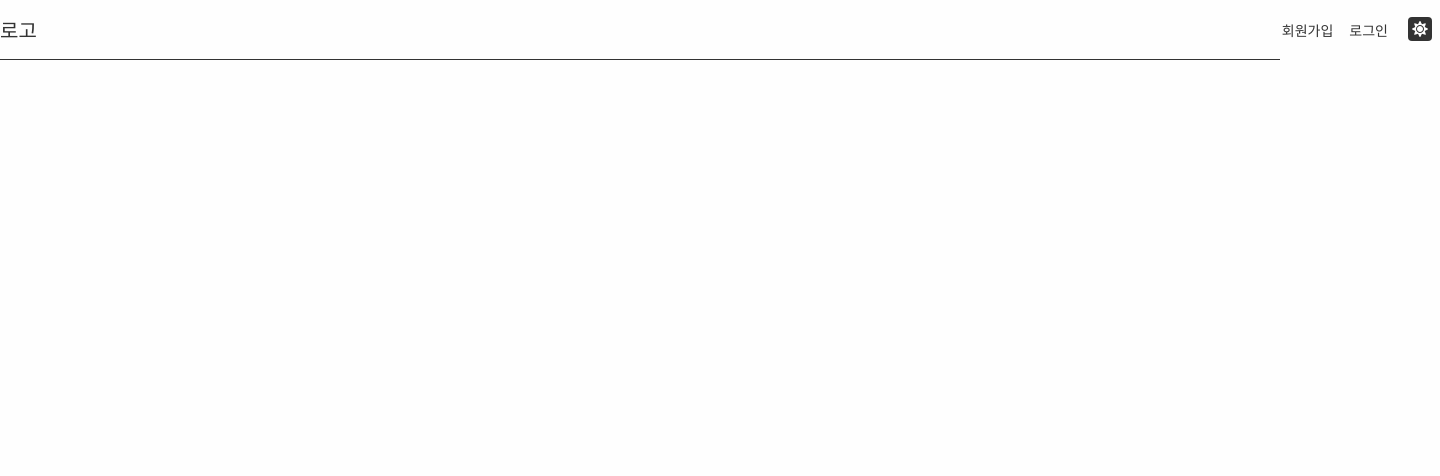
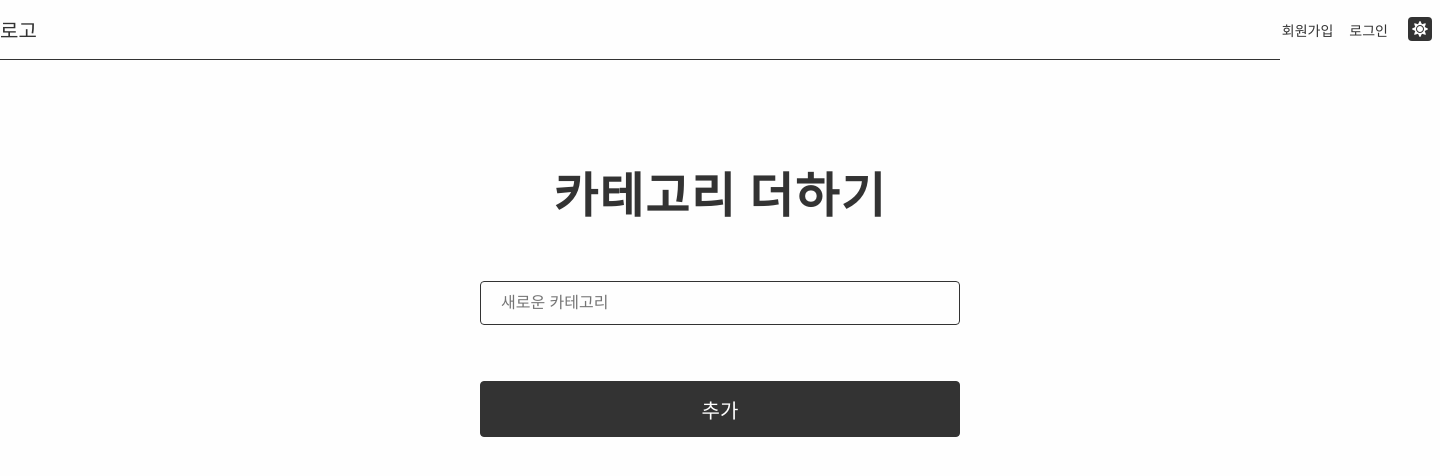
Before and after one commit to hyeda1103/how-to-buy-house-frontend, a React (Create React App) app: page /add-category in a window 1280 px wide. Shown: the top 476 px of the page, 1440 px wide, since content can reach past the window. Built offline with nearby package versions, Linux system fonts and the light colour scheme.

Commit message:
feat: create category action & slice

```diff
--- a/src/App.tsx
+++ b/src/App.tsx
@@ -11,6 +11,7 @@ import Header from './components/organisms/header';
 import HomePage from './components/pages/home';
 import RegisterPage from './components/pages/register';
 import LoginPage from './components/pages/login';
+import AddCategoryPage from './components/pages/addCategory';
 
 function App(): JSX.Element {
   const [theme, setTheme] = useState(lightTheme);
@@ -32,6 +33,7 @@ function App(): JSX.Element {
           <Route exact path="/" component={HomePage} />
           <Route exact path="/register" component={RegisterPage} />
           <Route exact path="/login" component={LoginPage} />
+          <Route exact path="/add-category" component={AddCategoryPage} />
         </Switch>
       </ThemeProvider>
     </Router>
--- /dev/null
+++ b/src/components/pages/addCategory/index.tsx
@@ -0,0 +1,76 @@
+import React, { useState, useMemo } from 'react';
+import { useDispatch, useSelector } from 'react-redux';
+
+import {
+  Container,
+  StyledLabel,
+  StyledForm,
+  Title,
+  Text,
+  StyledInput,
+} from './styles';
+import SingleColumnLayout from '../../templates/singleColumnLayout';
+import { Button } from '../../atoms/basicButton';
+import { createCategoryAction } from '../../../store/slices/categories';
+import Spinner from '../../atoms/spinner';
+import { RootState } from '../../../store';
+
+function AddCategoryPage(): JSX.Element {
+  const dispatch = useDispatch();
+  const [newCategory, setNewCategory] = useState('');
+
+  const handleChange = (e: React.ChangeEvent<HTMLInputElement>) => setNewCategory(e.target.value);
+
+  const submitHandler: React.FormEventHandler<HTMLFormElement> = (e) => {
+    e.preventDefault();
+    dispatch(createCategoryAction({ title: newCategory }));
+  };
+
+  const {
+    loading, error, category,
+  } = useSelector((state: RootState) => state.category);
+
+  const buttonContent = useMemo(() => {
+    if (loading) {
+      return <Spinner />;
+    }
+    return '추가';
+  }, [loading]);
+
+  const errorMessage = useMemo(() => {
+    if (error) {
+      return error;
+    }
+    return null;
+  }, [error]);
+
+  return (
+    <SingleColumnLayout>
+      <Container>
+        <Title>
+          <Text>
+            카테고리 더하기
+          </Text>
+        </Title>
+        {errorMessage && errorMessage}
+        <StyledForm onSubmit={submitHandler}>
+          <StyledLabel htmlFor="category">
+            <StyledInput
+              type="category"
+              id="category"
+              placeholder="새로운 카테고리"
+              value={newCategory}
+              autoComplete="off"
+              onChange={handleChange}
+            />
+          </StyledLabel>
+          <Button type="submit">
+            {buttonContent}
+          </Button>
+        </StyledForm>
+      </Container>
+    </SingleColumnLayout>
+  );
+}
+
+export default AddCategoryPage;
--- /dev/null
+++ b/src/components/pages/addCategory/styles.ts
@@ -0,0 +1,52 @@
+import styled from 'styled-components';
+
+export const Container = styled.div`
+  position: relative;
+  width: 100%;
+  display: flex;
+  flex-direction: column;
+  justify-content: center;
+  align-items: center;
+;`;
+
+export const StyledForm = styled.form`
+  width: 480px;
+`;
+
+export const Title = styled.h1`
+  font-size: 3rem;
+  font-weight: 700;
+  line-height: 65px;
+  letter-spacing: 1.6px;
+  text-align: center;
+  margin-bottom: 2rem;
+`;
+
+export const StyledLabel = styled.label`
+  position: relative;
+  width: 100%;
+  border-radius: 3px;
+  overflow: hidden;
+  display: flex;
+  flex-direction: column;
+  margin: 1.5rem 0;
+`;
+
+export const Text = styled.span`
+  margin: 0.75rem;
+`;
+
+export const StyledInput = styled.input`
+  width: 100%;
+  padding: 0.75rem 1.25rem;
+  font-size: 16px;
+  background-color: ${({ theme }) => theme.palette.common.main};
+  border-radius: ${({ theme }) => theme.borderRadius};
+  border: ${({ theme }) => `1px solid ${theme.palette.common.contrastText}`};
+  transition: all 0.15s ease;
+`;
+
+export const ErrorWrapper = styled.p`
+  text-align: center;
+  color: ${({ theme }) => theme.palette.fail.contrastText};
+`;
--- a/src/store/index.ts
+++ b/src/store/index.ts
@@ -1,10 +1,12 @@
 import { configureStore } from '@reduxjs/toolkit';
 
 import usersReducer from './slices/users';
+import categoriesReducer from './slices/categories';
 
 const store = configureStore({
   reducer: {
     auth: usersReducer,
+    category: categoriesReducer,
   },
   devTools: true,
 });
--- /dev/null
+++ b/src/store/slices/categories.ts
@@ -0,0 +1,67 @@
+import { createAsyncThunk, createSlice } from '@reduxjs/toolkit';
+import axios, { AxiosError } from 'axios';
+import { RootState } from '..';
+
+interface NewCategory {
+  title: string
+}
+
+export const createCategoryAction = createAsyncThunk(
+  'category/create',
+  async (category: NewCategory, { rejectWithValue, getState, dispatch }) => {
+    // get user token
+    const user = (getState() as any)?.auth;
+    const { userAuth } = user;
+
+    const config = {
+      headers: {
+        Authorization: `Bearer ${userAuth?.token}`,
+      },
+    };
+    try {
+      const { data } = await axios.post(
+        `${process.env.REACT_APP_BASE_URL}/api/category`,
+        {
+          title: category?.title,
+        },
+        config,
+      );
+      return data;
+    } catch (error) {
+      if (!(error as AxiosError).response) {
+        throw error;
+      }
+      return rejectWithValue((error as AxiosError)?.response?.data);
+    }
+  },
+);
+
+interface CategoryState {
+  loading: boolean;
+  category: NewCategory;
+  error?: string
+}
+
+// slices
+const categorySlices = createSlice({
+  name: 'category',
+  initialState: {} as CategoryState,
+  reducers: {},
+  extraReducers: (builder) => {
+    // add new category
+    builder.addCase(createCategoryAction.pending, (state, action) => {
+      state.loading = true;
+    });
+    builder.addCase(createCategoryAction.fulfilled, (state, action) => {
+      state.loading = false;
+      state.category = action.payload;
+      state.error = undefined;
+    });
+    builder.addCase(createCategoryAction.rejected, (state, action) => {
+      state.loading = false;
+      state.error = (action.payload as any).error;
+    });
+  },
+});
+
+export default categorySlices.reducer;
```
